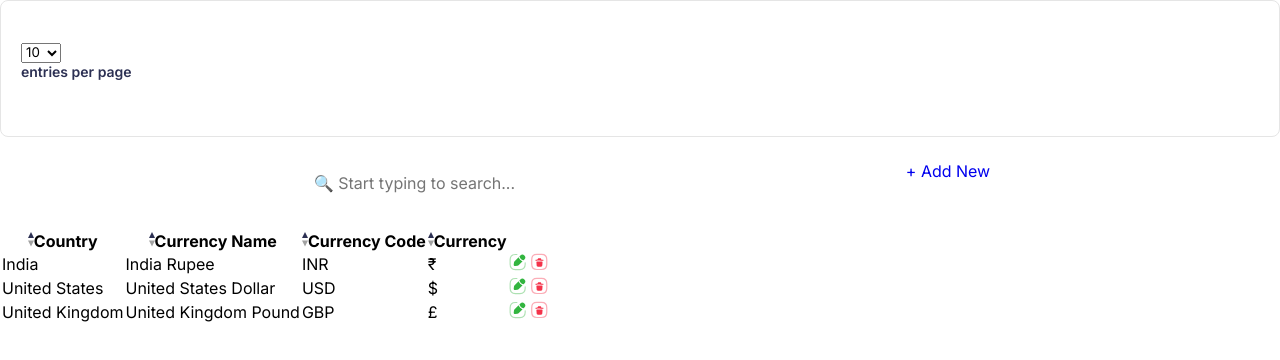
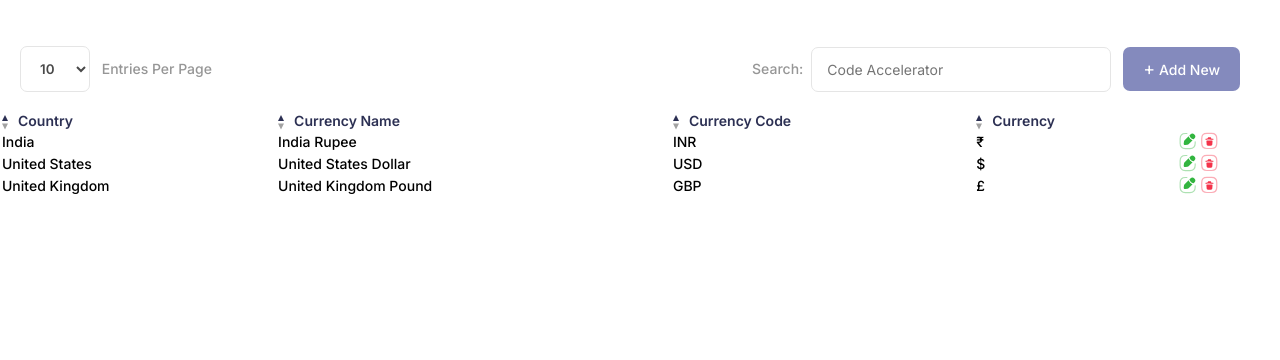
Before and after one commit to aman-thecodeaccelerator/testonly, a plain HTML site: page Portal 24/Portal/currency.html in a window 1280 px wide. Drawn offline with Linux system fonts and the light colour scheme; no server answers.

Commit message:
add currency table css

```diff
--- a/Portal 24/Portal/css/style1.css
+++ b/Portal 24/Portal/css/style1.css
@@ -1,3 +1,31 @@
+body {
+  font-size: 14px;
+  font-weight: 500;
+  line-height: 1;
+}
+
+table {width: 100%;}
+table th {
+  font-weight: 600;
+  color: #2C3053;
+  text-align: left;
+}
+table th span img {
+  width: 6px;
+  vertical-align: middle;
+  margin-right: 10px;
+}
+.add-new-cta {
+  background: #848ABD;
+  border-radius: 7px;
+  padding: 13px 20px;
+  color: #ffffff;
+  margin-left: 12px;
+}
+.add-new-cta span {
+  font-size: 18px;
+  font-weight: 400;
+}
 section.client-form {
   background: #f2f2f8;
   padding: 32px 40px 32px 20px;
@@ -19,7 +47,6 @@ form .form-control {
   padding: 0 15px;
 }
 form label {
-  font-size: 14px;
   color: #2c3053;
   font-weight: 600;
   margin-bottom: 16px;
@@ -30,8 +57,6 @@ form input {
   background: #fff;
   border: 1px solid #e8e9f3;
   padding: 20px;
-  font-size: 14px;
-  font-weight: 500;
   width: 100%;
   border-radius: 7px;
 }
@@ -45,14 +70,11 @@ button {
   stroke: none;
   border: none;
   border-radius: 7px;
-  font-size: 14px;
-  font-weight: 500;
   line-height: 0;
   cursor: pointer;
 }
 
 button span img {
-<<<<<<< HEAD
 	width: 14px;
 	vertical-align: middle;
 	margin-right: 10px;
@@ -61,18 +83,25 @@ button span img {
 .search-bar {
     display: flex;
     justify-content: center;
-    padding: 24px;
+    align-items: center;
   }
 
-  .search-bar input {
+  .search-bar #search {
+    border: 1px solid #E5E5E5;
+    border-radius: 7px;
+    padding: 13px 15px;
+    color: #494949;
+    font-size: 14px;
+    outline: none;
     width: 50%;
     min-width: 300px;
-    padding: 12px 24px;
-    border-radius: 24px;
-    font-size: 16px;
-    border: 0px;
-    outline: none;
-  }
+}
+.search-bar label {
+  display: inline-block;
+  color: #969696;
+  text-transform: capitalize;
+  margin: 0 8px 0 0px;
+}
 
   .search-bar [list]::-webkit-list-button,
   .search-bar [list]::-webkit-calendar-picker-indicator {
@@ -82,9 +111,34 @@ button span img {
   .search-display {
     text-align: center;
   }
-=======
-  width: 14px;
-  vertical-align: middle;
-  margin-right: 10px;
+  .currency-section .top-bar {
+    display: flex;
+    align-items: center;
+    justify-content: space-between;
+    padding: 46px 40px 20px 20px;
 }
->>>>>>> 47899f588eca68d835a0e9189527004c31f4d9bc
+  .currency-section form {
+    padding: 0;
+    border: none;
+}
+  .currency-section form select {
+    font-weight: 600;
+    padding: 13px 15px;
+    background: #fff;
+    border: 1px solid #E5E5E5;
+    border-radius: 7px;
+    color: #494949;
+}
+.currency-section form label {
+  display: inline-block;
+  color: #969696;
+  text-transform: capitalize;
+  margin: 0 0 0 8px;
+  font-weight: 500;
+}
+.currency-section form .search-bar label {
+  font-weight: 500;
+  color: #969696;
+  text-transform: capitalize;
+  margin: 0 8px 0 0px;
+}
--- a/Portal 24/Portal/currency.html
+++ b/Portal 24/Portal/currency.html
@@ -25,8 +25,9 @@
                   </form>
             </div>
             <div class="search-bar">
-                <input id="search" type="search" placeholder="&#x1F50D; Start typing to search..." list="search-suggestions" autocomplete="off"/>
-                <a href="javascript:void(0);">+ Add New</a>
+                <label for="search">Search:</label>
+                <input id="search" type="search" placeholder="Code Accelerator" list="search-suggestions" autocomplete="off"/>
+                <a class="add-new-cta" href="javascript:void(0);"><span>+</span> Add New</a>
             </div>
         </div>
 
```
